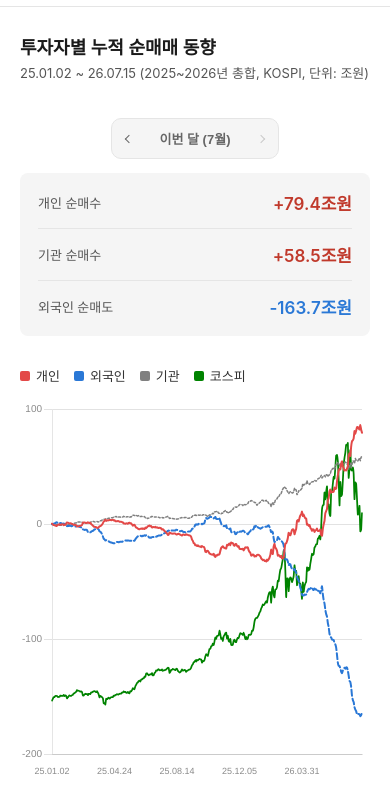
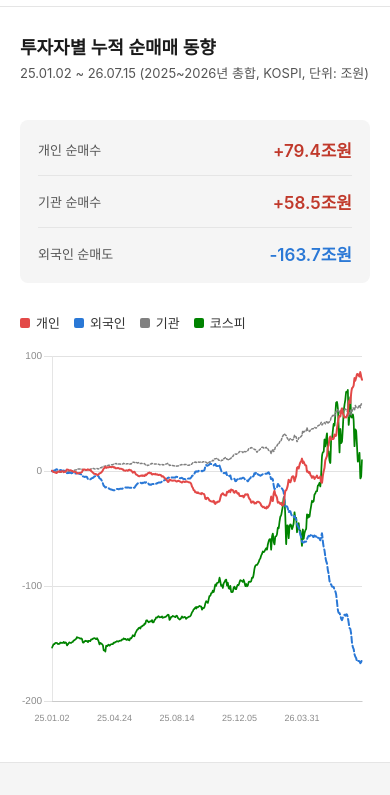
Before and after one commit to skypretty/mystock, a plain HTML site: page index.html in a window 390 px wide. Shown: the part 49-844 px from the top of the page. Drawn offline with nearby package versions, Linux system fonts and the light colour scheme; a web font is replaced by a local one.

Commit message:
Hide the period button section on mobile
Co-Authored-By: Claude Opus 4.8 <noreply@anthropic.com>

```diff
--- a/index.html
+++ b/index.html
@@ -694,7 +694,7 @@
       align-items: stretch;
     }
     .period-buttons {
-      align-self: center;
+      display: none;
     }
     .content {
       order: 0;
```
